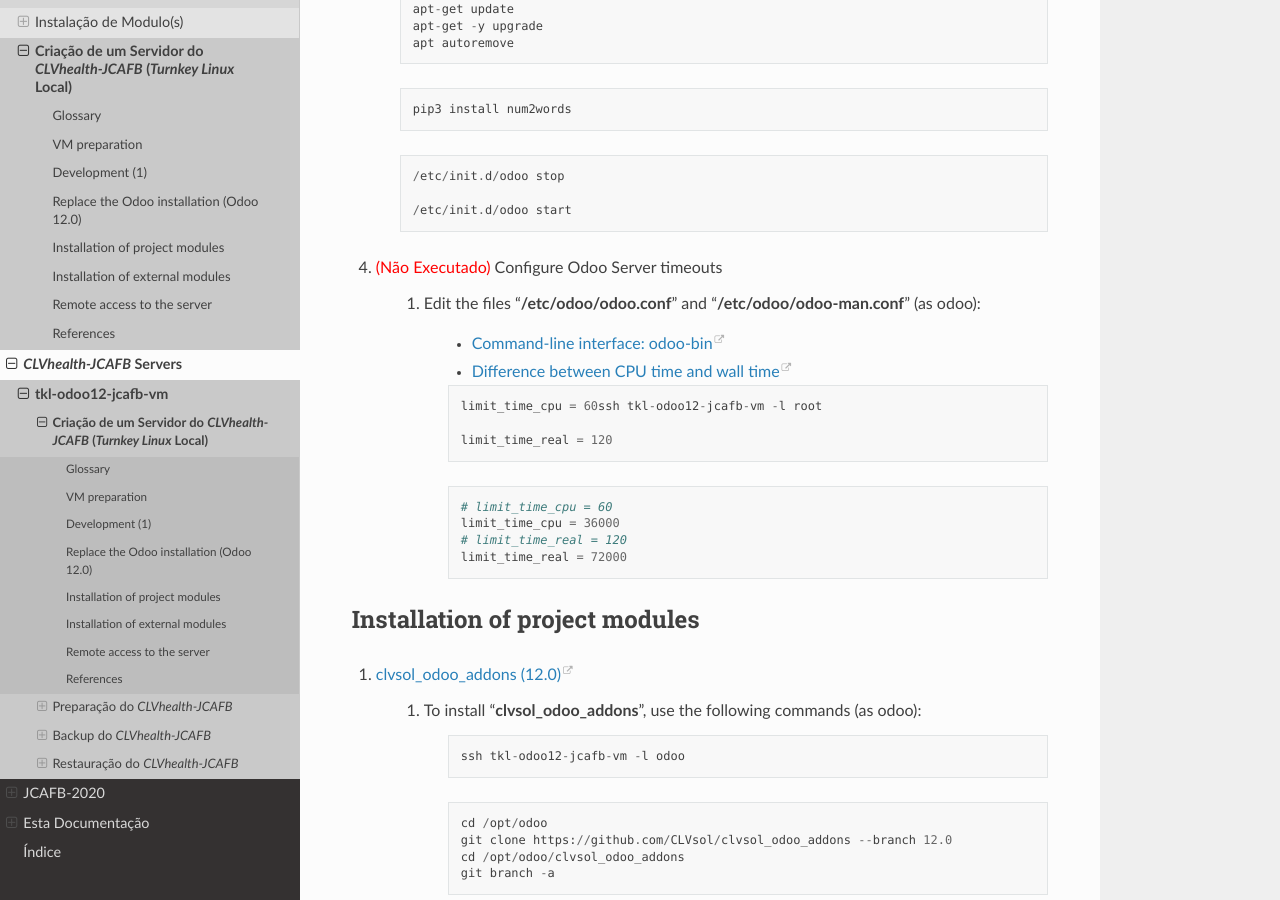
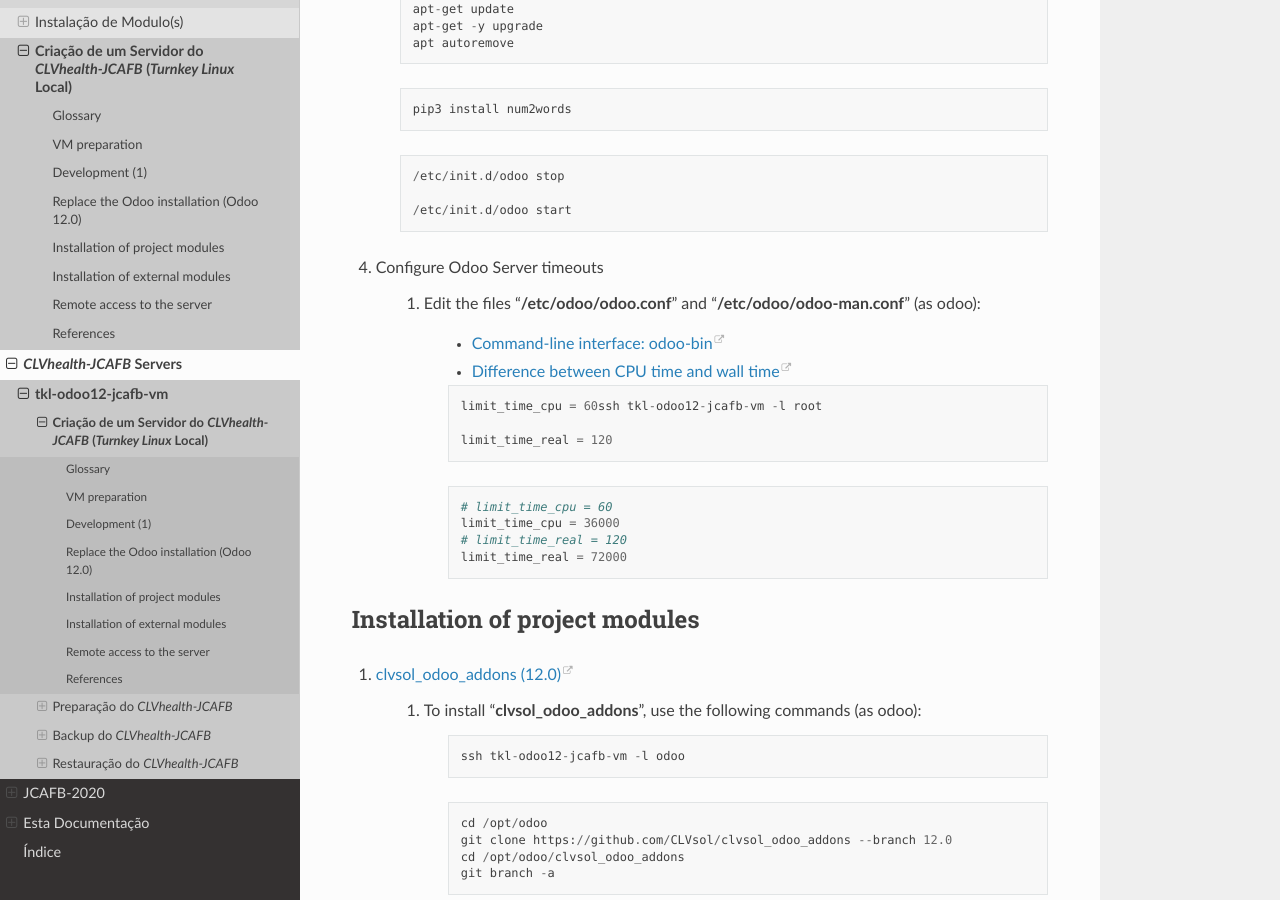
Before and after one commit to CLVsol/clvsol_clvhealth_jcafb_docs, a Sphinx documentation site: the page built from source/setup/server_setup_local.rst, in a window 1280 px wide and 900 px high, scrolled down 6771 px. Built offline with Sphinx 7.4.7 and the Read the Docs theme 2.0.0, drawn with Linux system fonts in a browser that asks for light colours.

Commit message:
[IMP] source/setup/server_setup_local.rst

```diff
--- a/source/setup/server_setup_local.rst
+++ b/source/setup/server_setup_local.rst
@@ -371,7 +371,7 @@
 
         /etc/init.d/odoo start
 
-#. :red:`(Não Executado)` Configure Odoo Server timeouts
+#. Configure Odoo Server timeouts
 
     #. Edit the files "**/etc/odoo/odoo.conf**" and "**/etc/odoo/odoo-man.conf**" (as odoo):
 
```
